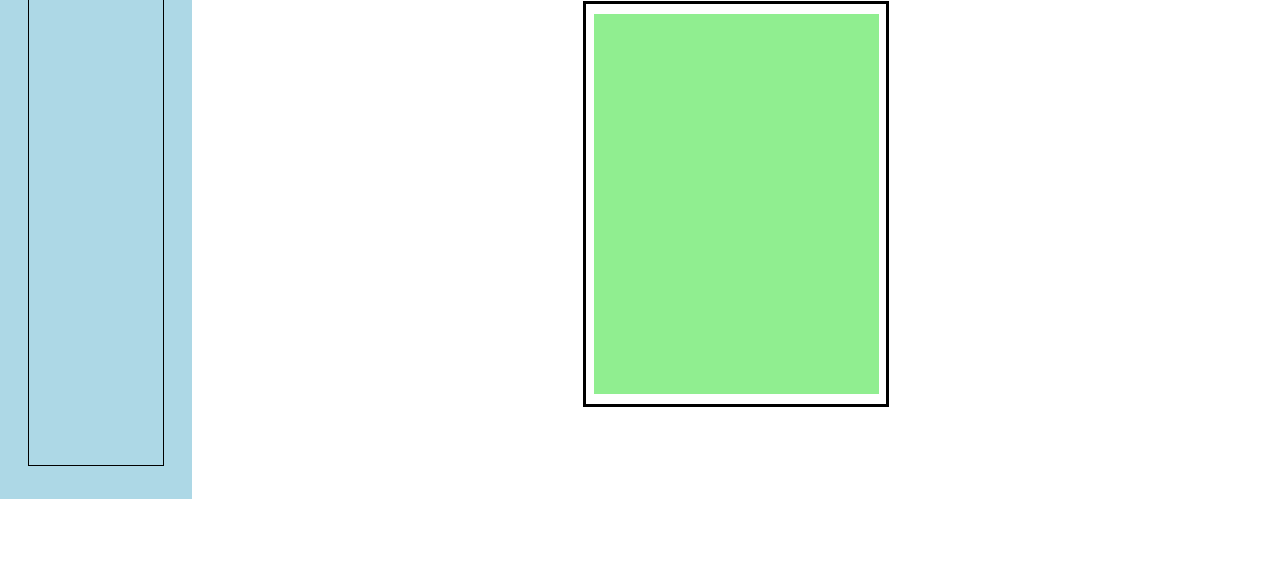
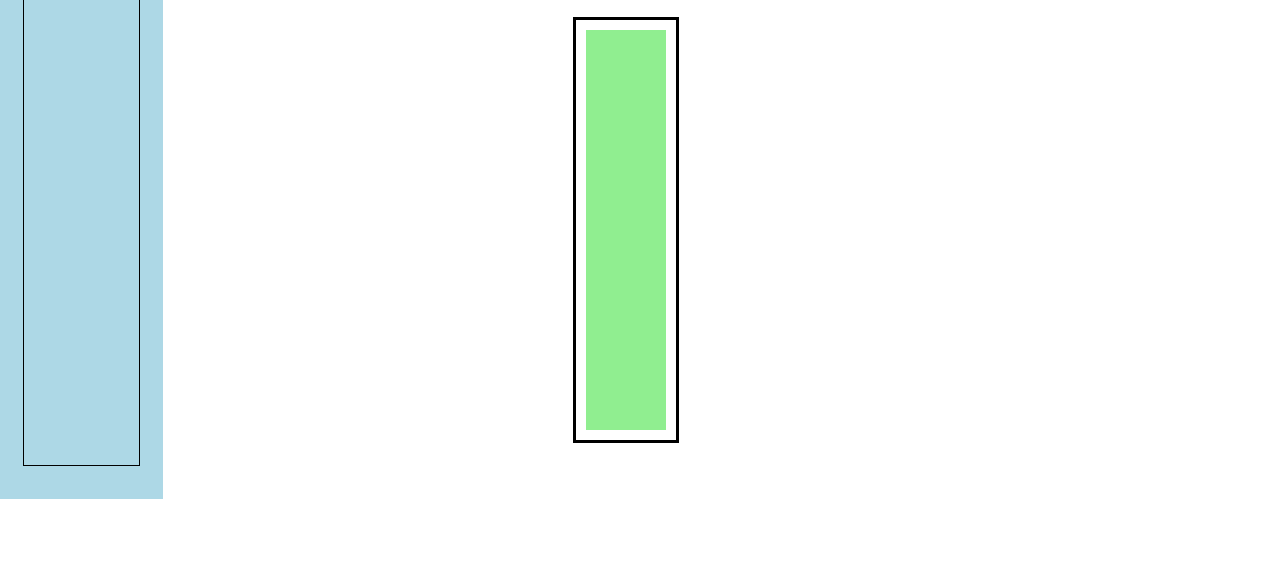
Before and after one commit to omegak911/Unconventional-ABCs, a website built with webpack: page index.html at #!/game in a window 1280 px wide. Shown: the part 231-800 px from the top of the page. Built offline with nearby package versions, Linux system fonts and the light colour scheme.

Commit message:
[style] update css on displays

```diff
--- a/client/components/letterDisplay.html
+++ b/client/components/letterDisplay.html
@@ -7,14 +7,22 @@
 <style>
   #letterDisplay {
     border: 3px solid black;
-    min-width: 300px;
-    min-height: 400px;
+    max-width: 300px;
+    max-height: 450px;
+    min-width: 100px;
+    min-height: 150px;
   }
 
   .letterInnerDisplay {
     background-color: lightgreen;
-    font-size: 8em;
+    font-size: 5em;
+    margin: 10px;
+    padding: 10px;
     height: 380px;
     width: 95%;
   }
+
+  .letterInnerDisplay h1 {
+    text-shadow: 0 1px #808d93, 1px 0 #cdd2d5, 1px 2px #808d93, 2px 1px #cdd2d5, 2px 3px #808d93, 3px 2px #cdd2d5, 3px 4px #808d93, 4px 3px #cdd2d5, 4px 5px #808d93, 5px 4px #cdd2d5, 5px 6px #808d93, 6px 5px #cdd2d5, 6px 7px #808d93, 7px 6px #cdd2d5, 7px 8px #808d93, 8px 7px #cdd2d5;
+  }
 </style>
--- a/client/views/game.html
+++ b/client/views/game.html
@@ -1,17 +1,17 @@
 <div class="flexCenter page">
   <div class="topSolvedContainer" ng-include="'./client/components/solvedDisplay.html'"></div>
-  <div class="flexCenter flexColumn letterAnimalDisplayContainer">
-    <div ng-show="displayMode === 'letter'">
+  <div class="flexColumn letterAnimalDisplayContainer">
+    <div ng-show="displayMode === 'letter'" class="generalGameText">
       <p>
         Name an animal that starts with this letter!
       </p>
-      <div ng-include="'./client/components/letterDisplay.html'" ></div>
+      <div ng-include="'./client/components/letterDisplay.html'" class="flexCenter"></div>
     </div>
     <div ng-hide="displayMode === 'letter'">
-      <div>
+      <div class="generalGameText">
         That's right! Here's another animal that also starts with the same letter:
       </div>
-      <div ng-include="'./client/components/animalDisplay.html'"></div>
+      <div ng-include="'./client/components/animalDisplay.html'" class="flexCenter"></div>
       <div class="countdown">
         Moving onto next letter in {{ countdown }} seconds
       </div>
@@ -26,7 +26,15 @@
     margin: 5px;
   }
 
+  .generalGameText {
+    font-size: 2em;
+    text-align: center;
+  }
+
   .letterAnimalDisplayContainer {
+    display: flex;
+    align-items: center;
+    margin-right: 15%;
     width: 85%;
   }
 
```
Also changed, not shown: client/views/home.html (+15 -3 lines).
